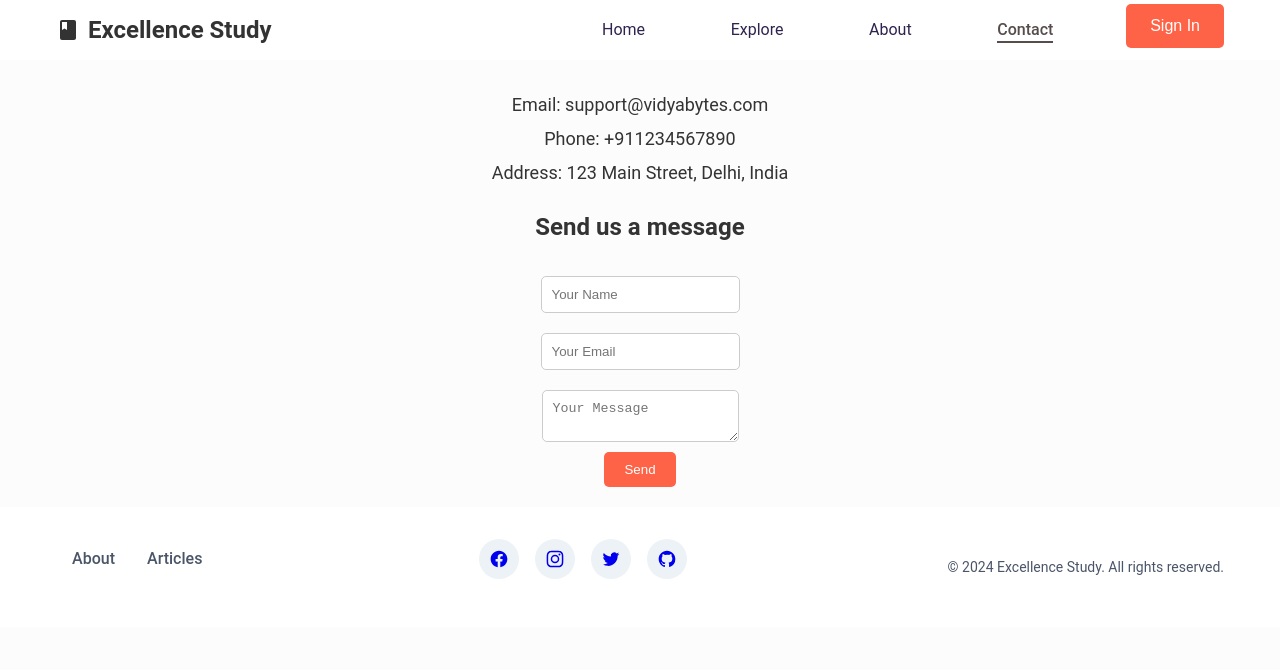
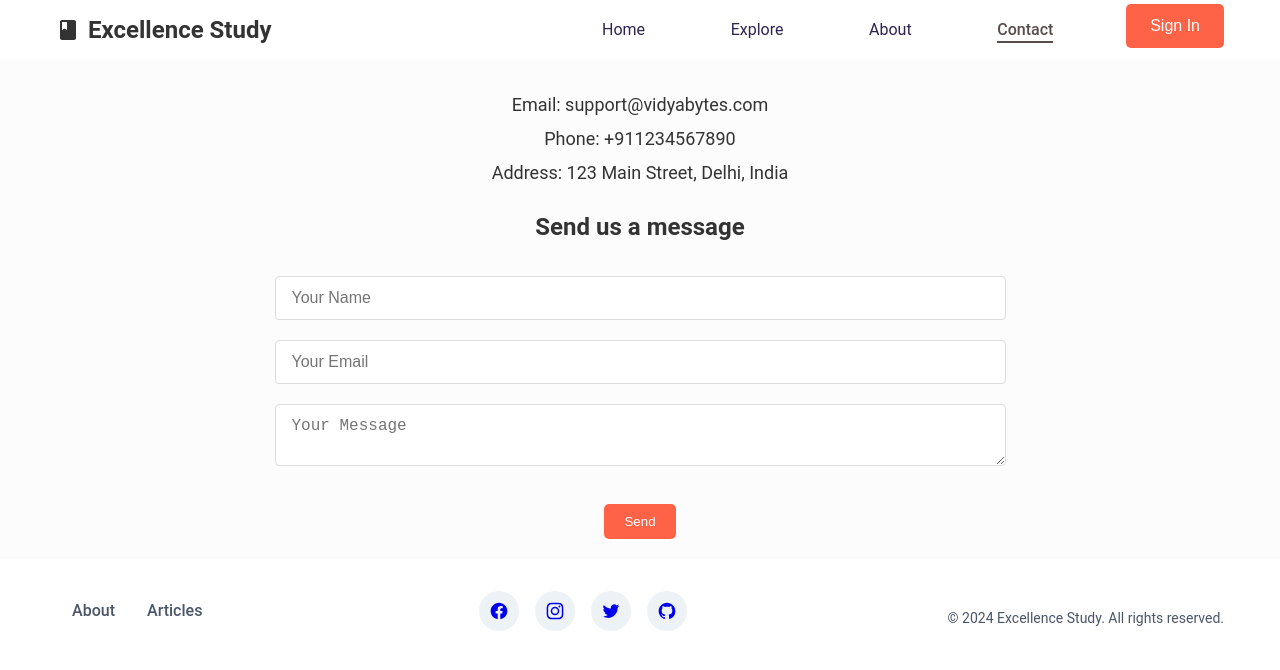
Before and after one commit to visheshraghuvanshi/excellence-study, a React (Vite) app: page /contact in a window 1280 px wide. Shown: the top 670 px of the page. Built offline with nearby package versions, Linux system fonts and the light colour scheme; no server answers.

Commit message:
Fixed the Contact Form a little bit

```diff
--- a/src/components/Contact/Contact.css
+++ b/src/components/Contact/Contact.css
@@ -24,6 +24,17 @@
     align-items: center;
     margin-top: 20px;
   }
+  .form-group {
+    margin-bottom: 20px;
+  }
+
+  .form-input {
+    padding: 12px 16px;
+    border: 1px solid #dddddd;
+    border-radius: 4px;
+    font-size: 16px;
+    width: 100%;
+  }
 
   input,
   textarea {
--- a/src/components/Contact/Contact.jsx
+++ b/src/components/Contact/Contact.jsx
@@ -26,26 +26,31 @@ const Contact = () => {
       </div>
       <h2>Send us a message</h2>
       <form onSubmit={handleSubmit}>
+      <div className="form-group">
         <input
           type="text"
           placeholder="Your Name"
           value={name}
           onChange={(e) => setName(e.target.value)}
           required
+          className="form-input"
         />
         <input
           type="email"
           placeholder="Your Email"
           value={email}
+          className="form-input"
           onChange={(e) => setEmail(e.target.value)}
           required
         />
         <textarea
           placeholder="Your Message"
           value={message}
+          className="form-input"
           onChange={(e) => setMessage(e.target.value)}
           required
         ></textarea>
+        </div>
         <button type="submit">Send</button>
       </form>
     </div>
```
